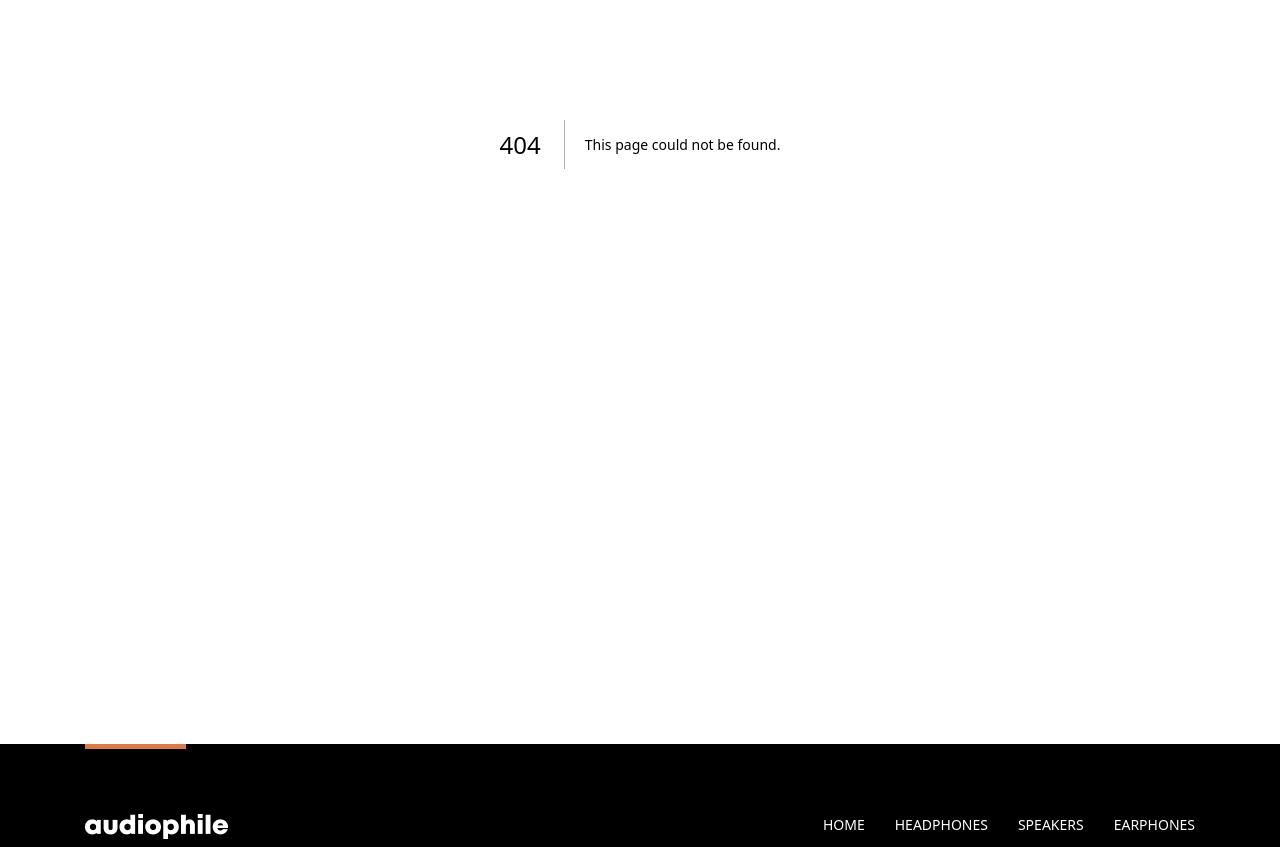
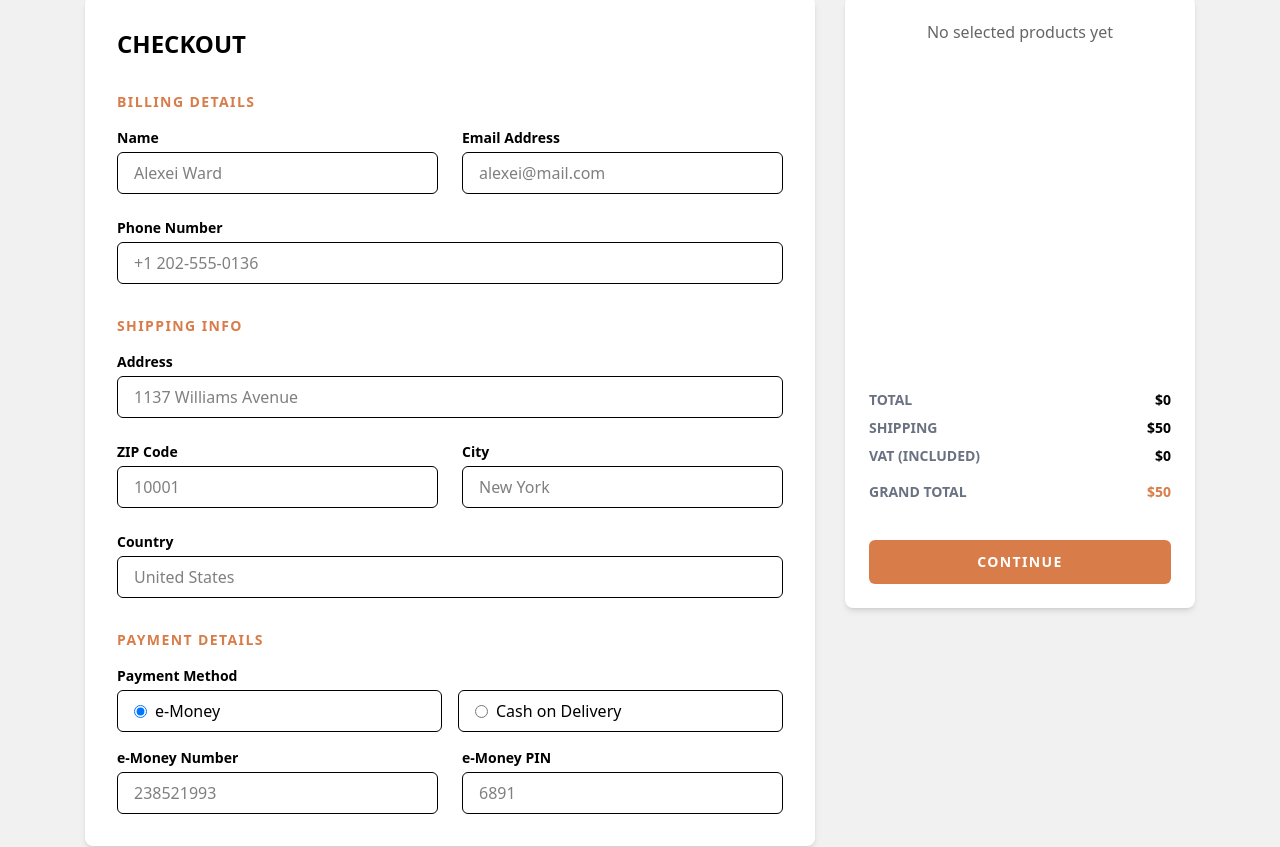
Before and after one commit to 1Andria/e_commerce, a Next.js app: page /checkout in a window 1280 px wide. Before the commit this address had no page. Shown: the part 256-1103 px from the top of the page. Built offline with nearby package versions, Linux system fonts and the light colour scheme.

Commit message:
feat(CHECKOUT): Implemented checkout page ui and functionality

```diff
--- /dev/null
+++ b/app/(pages)/checkout/page.tsx
@@ -0,0 +1,16 @@
+import Header from "@/app/components/__molecules/Header/Header";
+import CheckoutBody from "@/app/components/__organisms/CheckoutBody/CheckoutBody";
+import React from "react";
+
+function Checkout() {
+  return (
+    <>
+      <div className="w-full bg-black">
+        <Header />
+      </div>
+      <CheckoutBody />
+    </>
+  );
+}
+
+export default Checkout;
--- a/app/components/__molecules/Cart/Cart.tsx
+++ b/app/components/__molecules/Cart/Cart.tsx
@@ -5,7 +5,7 @@ import React from "react";
 import { temporaryData } from "@/app/common/Datas/TemporaryData";
 import Image from "next/image";
 import Link from "next/link";
-
+import { useRouter } from "next/navigation";
 type Props = {
   anchorRef: React.RefObject<HTMLImageElement | null>;
 };
@@ -18,6 +18,7 @@ function Cart({ anchorRef }: Props) {
   const incrementQuantity = useCartStore((state) => state.incrementQuantity);
   const decrementQuantity = useCartStore((state) => state.decrementQuantity);
   const cartItems = useCartStore((state) => state.cart);
+  const router = useRouter();
   const totalPrice = cartItems.reduce((acc, { id, quantity }) => {
     const product = temporaryData.find((item) => item.id === id);
     if (!product) return acc;
@@ -57,8 +58,10 @@ function Cart({ anchorRef }: Props) {
 
                 return (
                   <div key={id} className="flex justify-between mt-[12px]">
-                    <div className="flex items-center gap-4">
-                      <Link href={`/selectedproducts/${id}`}>
+                    <Link
+                      href={`/selectedproducts/${id}`}
+                      className="flex items-center gap-4"
+                    >
                       <Image
                         src={product.src}
                         alt={product.title}
@@ -66,7 +69,6 @@ function Cart({ anchorRef }: Props) {
                         height={64}
                         className="rounded-[12px]"
                       />
-                      </Link>
                       <div>
                         <p className="font-bold">
                           {product.title.split(" ")[0]}
@@ -75,7 +77,7 @@ function Cart({ anchorRef }: Props) {
                           ${product.price} x {quantity}
                         </p>
                       </div>
-                    </div>
+                    </Link>
                     <div className="flex space-x-4 items-center">
                       <div className="w-[100px] h-[40px] bg-[#F1F1F1] px-[15px] flex items-center justify-between">
                         <button
@@ -113,7 +115,13 @@ function Cart({ anchorRef }: Props) {
               ${totalPrice.toFixed(2)}
             </h3>
           </div>
-          <button className="bg-[#D87D4A] mt-[24px] w-full h-[48px] text-white tracking-widest font-semibold">
+          <button
+            onClick={() => {
+              setShowCart(false);
+              router.push("/checkout");
+            }}
+            className="bg-[#D87D4A] cursor-pointer hover:opacity-65 mt-[24px] w-full h-[48px] text-white tracking-widest font-semibold"
+          >
             CHECKOUT
           </button>
         </div>
--- /dev/null
+++ b/app/components/__molecules/CheckoutForm/CheckoutForm.tsx
@@ -0,0 +1,146 @@
+"use client";
+import React, { useState } from "react";
+
+export default function CheckoutForm() {
+  const [paymentMethod, setPaymentMethod] = useState<"e-Money" | "Cash">(
+    "e-Money"
+  );
+
+  return (
+    <form className="max-w-[730px] w-full p-8 bg-white shadow-md rounded-lg space-y-8">
+      <h2 className="text-2xl font-bold">CHECKOUT</h2>
+
+      <div>
+        <h3 className="text-[#D87D4A] font-semibold tracking-widest text-sm mb-4">
+          BILLING DETAILS
+        </h3>
+        <div className="grid grid-cols-1 md:grid-cols-2 gap-6">
+          <div>
+            <label className="text-sm font-semibold block mb-1">Name</label>
+            <input
+              type="text"
+              className="w-full border px-4 py-2 rounded-md"
+              placeholder="Alexei Ward"
+            />
+          </div>
+          <div>
+            <label className="text-sm font-semibold block mb-1">
+              Email Address
+            </label>
+            <input
+              type="email"
+              className="w-full border px-4 py-2 rounded-md"
+              placeholder="alexei@mail.com"
+            />
+          </div>
+          <div className="md:col-span-2">
+            <label className="text-sm font-semibold block mb-1">
+              Phone Number
+            </label>
+            <input
+              type="number"
+              className="w-full border px-4 py-2 rounded-md"
+              placeholder="+1 202-555-0136"
+            />
+          </div>
+        </div>
+      </div>
+
+      <div>
+        <h3 className="text-[#D87D4A] font-semibold tracking-widest text-sm mb-4">
+          SHIPPING INFO
+        </h3>
+        <div className="grid grid-cols-1 md:grid-cols-2 gap-6">
+          <div className="md:col-span-2">
+            <label className="text-sm font-semibold block mb-1">Address</label>
+            <input
+              type="text"
+              className="w-full border px-4 py-2 rounded-md"
+              placeholder="1137 Williams Avenue"
+            />
+          </div>
+          <div>
+            <label className="text-sm font-semibold block mb-1">ZIP Code</label>
+            <input
+              type="text"
+              className="w-full border px-4 py-2 rounded-md"
+              placeholder="10001"
+            />
+          </div>
+          <div>
+            <label className="text-sm font-semibold block mb-1">City</label>
+            <input
+              type="text"
+              className="w-full border px-4 py-2 rounded-md"
+              placeholder="New York"
+            />
+          </div>
+          <div className="md:col-span-2">
+            <label className="text-sm font-semibold block mb-1">Country</label>
+            <input
+              type="text"
+              className="w-full border px-4 py-2 rounded-md"
+              placeholder="United States"
+            />
+          </div>
+        </div>
+      </div>
+
+      <div>
+        <h3 className="text-[#D87D4A] font-semibold tracking-widest text-sm mb-4">
+          PAYMENT DETAILS
+        </h3>
+        <div className="space-y-4">
+          <label className="text-sm font-semibold block mb-1">
+            Payment Method
+          </label>
+          <div className="flex gap-4">
+            <label className="flex items-center gap-2 border rounded-md px-4 py-2 w-full cursor-pointer">
+              <input
+                type="radio"
+                name="payment"
+                checked={paymentMethod === "e-Money"}
+                onChange={() => setPaymentMethod("e-Money")}
+              />
+              e-Money
+            </label>
+            <label className="flex items-center gap-2 border rounded-md px-4 py-2 w-full cursor-pointer">
+              <input
+                type="radio"
+                name="payment"
+                checked={paymentMethod === "Cash"}
+                onChange={() => setPaymentMethod("Cash")}
+              />
+              Cash on Delivery
+            </label>
+          </div>
+
+          {paymentMethod === "e-Money" && (
+            <div className="grid grid-cols-1 md:grid-cols-2 gap-6 mt-4">
+              <div>
+                <label className="text-sm font-semibold block mb-1">
+                  e-Money Number
+                </label>
+                <input
+                  type="text"
+                  className="w-full border px-4 py-2 rounded-md"
+                  placeholder="238521993"
+                />
+              </div>
+              <div>
+                <label className="text-sm font-semibold block mb-1">
+                  e-Money PIN
+                </label>
+                <input
+                  type="password"
+                  className="w-full border px-4 py-2 rounded-md"
+                  placeholder="6891"
+                />
+              </div>
+            </div>
+          )}
+        </div>
+      </div>
+    </form>
+  );
+}
--- /dev/null
+++ b/app/components/__molecules/CheckoutSummary/CheckoutSummary.tsx
@@ -0,0 +1,82 @@
+"use client";
+
+import { useCartStore } from "@/app/common/store/store";
+import { temporaryData } from "@/app/common/Datas/TemporaryData";
+import Image from "next/image";
+import React from "react";
+
+export default function CheckoutSummary() {
+  const cart = useCartStore((state) => state.cart);
+
+  const total = cart.reduce((acc, { id, quantity }) => {
+    const product = temporaryData.find((p) => p.id === id);
+    if (!product) return acc;
+    return acc + product.price * quantity;
+  }, 0);
+
+  const shipping = 50;
+  const vat = Math.round(total * 0.2);
+  const grandTotal = total + shipping;
+
+  return (
+    <div className="bg-white flex flex-col justify-between h-[612px] p-6 rounded-lg shadow-md w-[350px]">
+      {cart.length > 0 ? (
+        <div>
+          <h2 className="text-lg font-bold tracking-widest">SUMMARY</h2>
+          <div className="flex flex-col gap-[10px]  max-h-[250px] mt-[30px] overflow-y-auto">
+            {cart.map(({ id, quantity }) => {
+              const product = temporaryData.find((item) => item.id === id);
+              if (!product) return null;
+              return (
+                <div key={id} className="flex items-center justify-between">
+                  <div className="flex items-center gap-4">
+                    <Image
+                      src={product.src}
+                      alt={product.title}
+                      width={64}
+                      height={64}
+                      className="rounded-lg"
+                    />
+                    <div>
+                      <p className="font-bold text-sm">{product.title}</p>
+                      <p className="text-gray-500 text-sm">${product.price}</p>
+                    </div>
+                  </div>
+                  <span className="font-semibold text-sm text-gray-600">
+                    x{quantity}
+                  </span>
+                </div>
+              );
+            })}
+          </div>
+        </div>
+      ) : (
+        <h1 className="text-center opacity-60">No selected products yet</h1>
+      )}
+
+      <div className="space-y-2 text-sm">
+        <div className="flex justify-between">
+          <span className="text-gray-500 font-semibold">TOTAL</span>
+          <span className="font-bold">${total.toLocaleString()}</span>
+        </div>
+        <div className="flex justify-between">
+          <span className="text-gray-500 font-semibold">SHIPPING</span>
+          <span className="font-bold">${shipping}</span>
+        </div>
+        <div className="flex justify-between">
+          <span className="text-gray-500 font-semibold">VAT (INCLUDED)</span>
+          <span className="font-bold">${vat.toLocaleString()}</span>
+        </div>
+        <div className="flex justify-between mt-4">
+          <span className="text-gray-500 font-semibold">GRAND TOTAL</span>
+          <span className="font-bold text-[#D87D4A]">
+            ${grandTotal.toLocaleString()}
+          </span>
+        </div>
+        <button className="w-full mt-[30px] bg-[#D87D4A] text-white py-3 rounded-md hover:bg-[#fbaf85] transition font-semibold tracking-widest">
+          CONTINUE
+        </button>
+      </div>
+    </div>
+  );
+}
--- a/app/components/__molecules/Footer/Footer.tsx
+++ b/app/components/__molecules/Footer/Footer.tsx
@@ -13,7 +13,9 @@ function Footer() {
   return (
     <>
       <div
-        className={`w-full bg-black h-[315px] mt-[200px] ${
+        className={`w-full bg-black h-[315px] ${
+          path !== "/checkout" ? "mt-[200px]" : "mt-0"
+        } ${
           path === "/" || path === "/login" || path === "/register"
             ? "hidden"
             : ""
--- /dev/null
+++ b/app/components/__organisms/CheckoutBody/CheckoutBody.tsx
@@ -0,0 +1,27 @@
+import Link from "next/link";
+import React from "react";
+import CheckoutForm from "../../__molecules/CheckoutForm/CheckoutForm";
+import CheckoutSummary from "../../__molecules/CheckoutSummary/CheckoutSummary";
+
+function CheckoutBody() {
+  return (
+    <>
+      <div className="w-full bg-[#f1f1f1] pb-[140px] ">
+        <div className="max-w-[1110px] mx-auto flex flex-col">
+          <Link
+            href={"/home"}
+            className="opacity-[0.8] mt-[80px] inline-block hover:underline mb-[50px]"
+          >
+            Go back
+          </Link>
+          <div className="flex  justify-between">
+            <CheckoutForm />
+            <CheckoutSummary />
+          </div>
+        </div>
+      </div>
+    </>
+  );
+}
+
+export default CheckoutBody;
```
Lines whose indentation alone changed are shown as unchanged.
